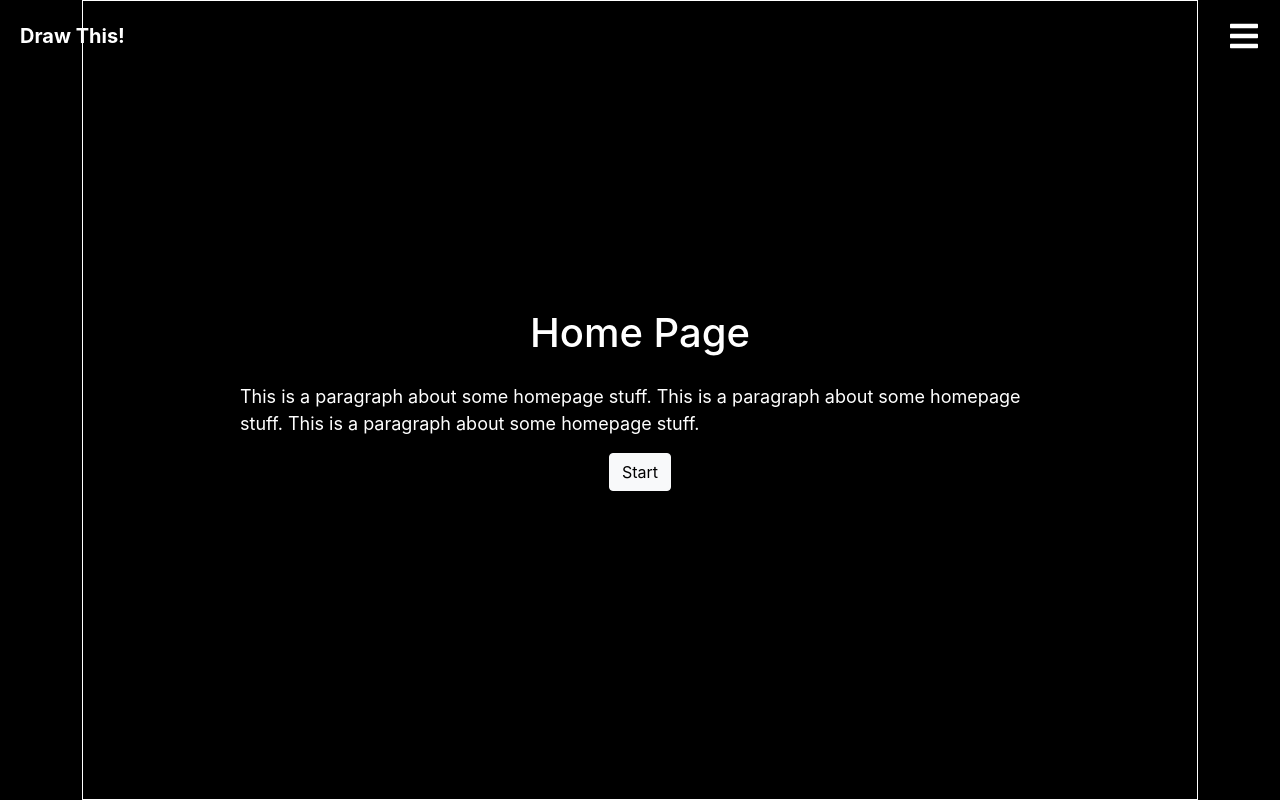
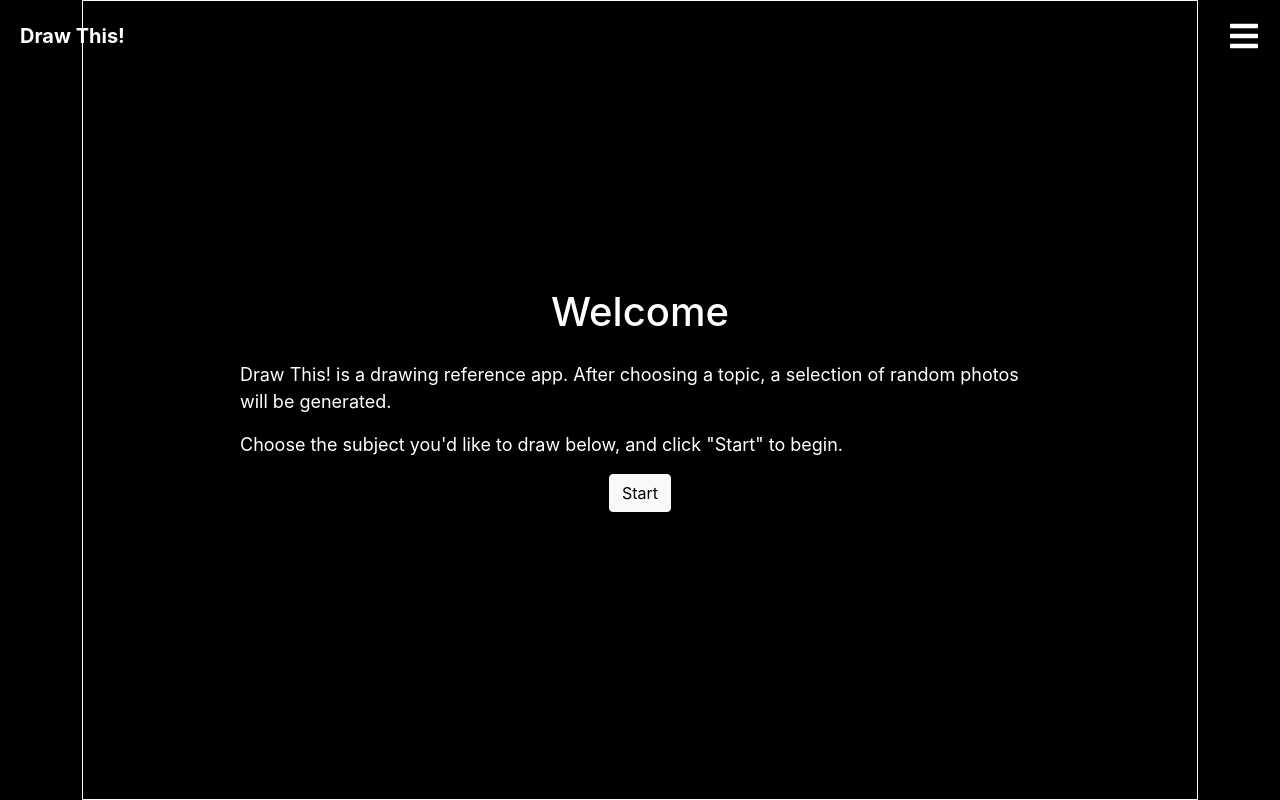
Before and after one commit to gojanedoe/drawing-app, a React (Create React App) app: page / in a window 1280 px wide. Built offline with nearby package versions, Linux system fonts and the light colour scheme.

Commit message:
Rewrite homepage text

```diff
--- a/src/components/Intro.js
+++ b/src/components/Intro.js
@@ -4,11 +4,14 @@ const Intro = () => {
   return (
     <div className="container">
       <main>
-        <h1>Home Page</h1>
+        <h1>Welcome</h1>
         <p>
-          This is a paragraph about some homepage stuff. This is a paragraph
-          about some homepage stuff. This is a paragraph about some homepage
-          stuff.
+          Draw This! is a drawing reference app. After choosing a topic, a
+          selection of random photos will be generated.
+        </p>
+        <p>
+          Choose the subject you'd like to draw below, and click "Start" to
+          begin.
         </p>
         <CategorySelect />
       </main>
```
